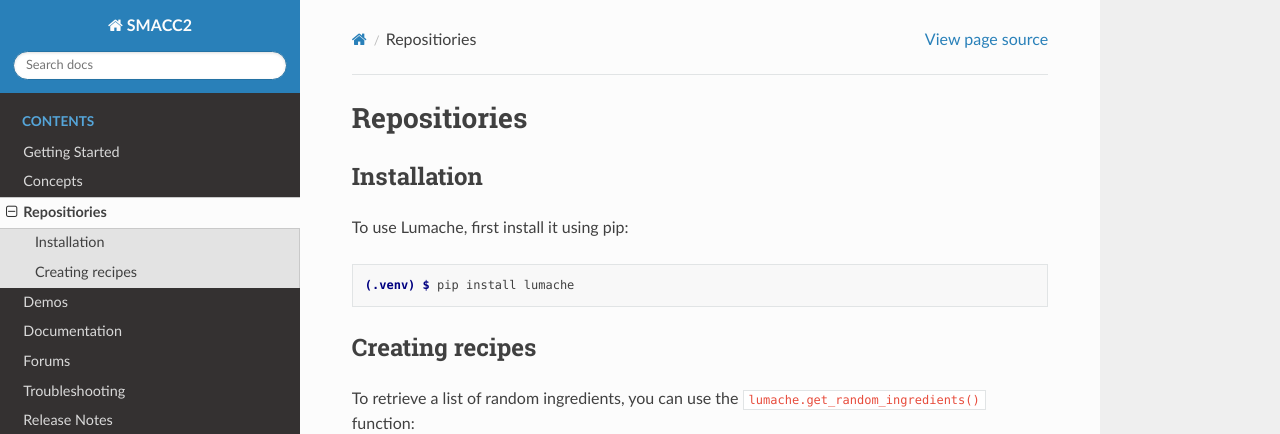
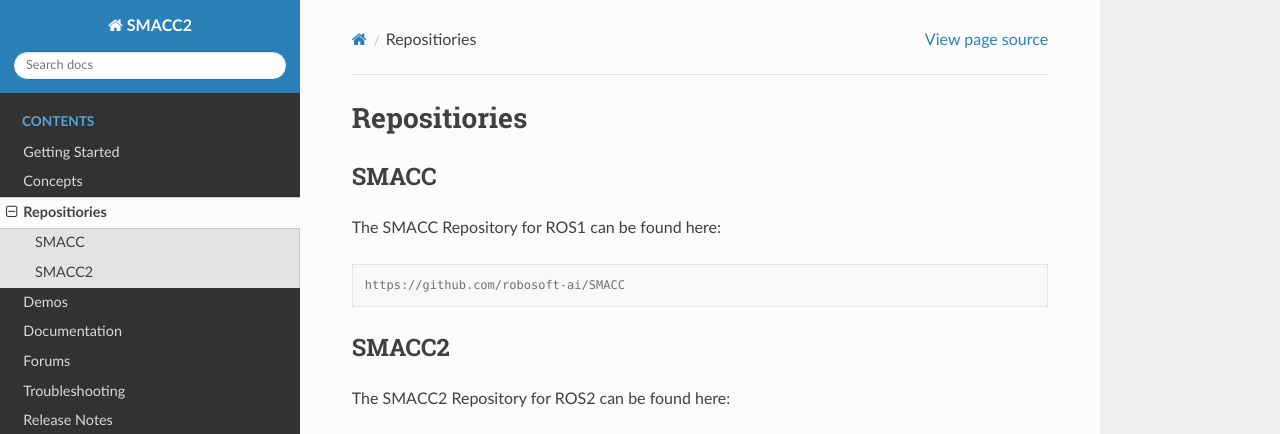
Before and after one commit to robosoft-ai/smacc2_docs, a Sphinx documentation site: the page built from docs/source/repositories.rst, in a window 1280 px wide and 1095 px high. Shown: the top 434 px of the window. Built offline with Sphinx 7.4.7 and the Read the Docs theme 3.1.0, drawn with Linux system fonts in a browser that asks for light colours; some of the changed text lies outside the part shown.

Commit message:
Update repositories.rst

```diff
--- a/docs/source/repositories.rst
+++ b/docs/source/repositories.rst
@@ -1,33 +1,20 @@
 Repositiories
 =====
 
-.. _installation:
-
-Installation
+SMACC
 ------------
 
-To use Lumache, first install it using pip:
+The SMACC Repository for ROS1 can be found here:
 
 .. code-block:: console
 
-   (.venv) $ pip install lumache
+   https://github.com/robosoft-ai/SMACC
 
-Creating recipes
+SMACC2
 ----------------
 
-To retrieve a list of random ingredients,
-you can use the ``lumache.get_random_ingredients()`` function:
+The SMACC2 Repository for ROS2 can be found here:
 
-.. autofunction:: lumache.get_random_ingredients
+.. code-block:: console
 
-The ``kind`` parameter should be either ``"meat"``, ``"fish"``,
-or ``"veggies"``. Otherwise, :py:func:`lumache.get_random_ingredients`
-will raise an exception.
-
-.. autoexception:: lumache.InvalidKindError
-
-For example:
-
->>> import lumache
->>> lumache.get_random_ingredients()
-['shells', 'gorgonzola', 'parsley']
+   https://github.com/robosoft-ai/SMACC2
```
